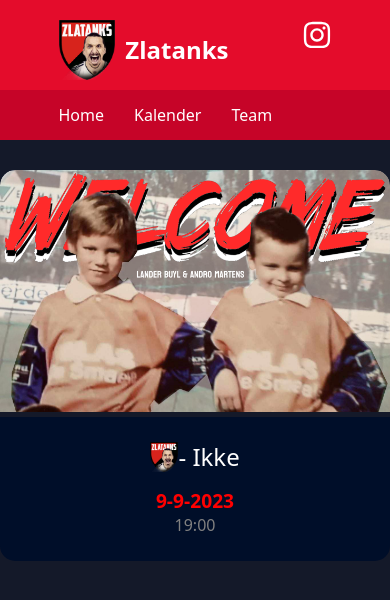
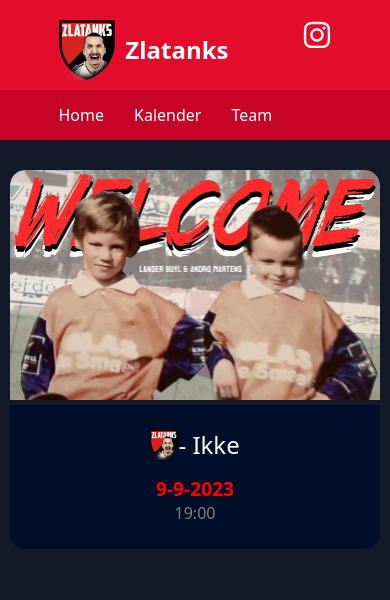
Before and after one commit to WoutDM/zlatanks, a React (Create React App) app: page / in a window 390 px wide. Shown: the top 600 px of the page. Built offline with nearby package versions, Linux system fonts and the light colour scheme.

Commit message:
mobile view fix

```diff
--- a/src/pages/custom_page_body/CustomPageBody.css
+++ b/src/pages/custom_page_body/CustomPageBody.css
@@ -10,7 +10,7 @@
 
 @media (max-width: 768px) {
   #custom_body {
-    max-width: 100%;
+    max-width: 95%;
     margin-inline: 20px;
     display: flex;
     margin-left: auto;
```
